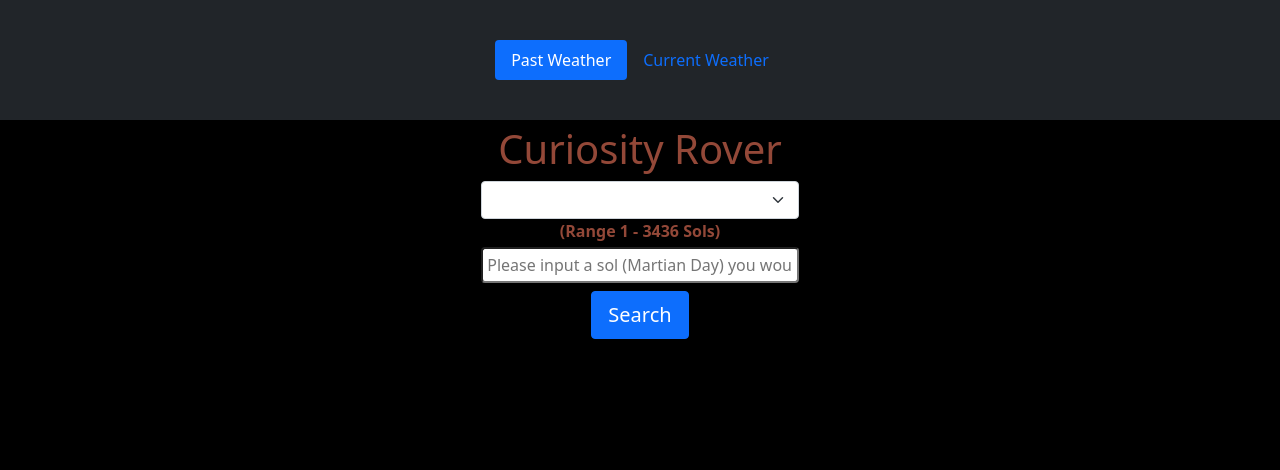
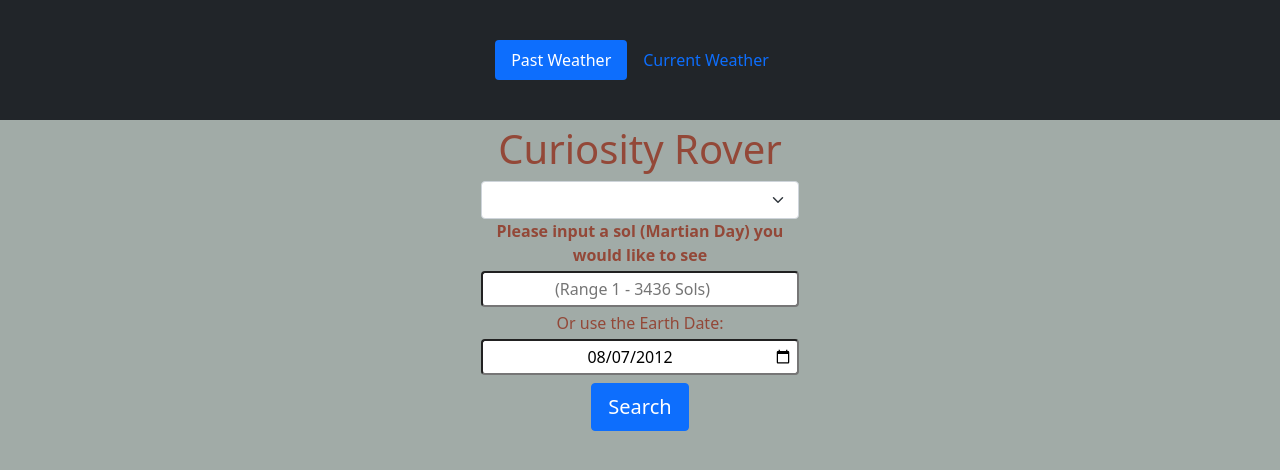
Before and after one commit to TheodoreAI/weather-app, a Vue app: page /current-weather in a window 1280 px wide. Shown: the top 470 px of the page. Built offline with nearby package versions, Linux system fonts and the light colour scheme.

Commit message:
Added another input using earth dates.

```diff
--- a/src/js/searchQuery.js
+++ b/src/js/searchQuery.js
@@ -1,16 +1,32 @@
 import axios from "axios";
-export default function callAPI(api_key, camera, solNumber, commit) {
-  console.log(typeof solNumber);
+export default function callAPI(api_key, queryObj, commit) {
+  let camera = queryObj.camera;
+  let solNumber = queryObj.solNumber;
+  let earthDate = queryObj.earthDate;
+
+  if (solNumber != undefined) {
+    query(api_key, camera, solNumber, "sol", commit);
+  } else if (earthDate != "") {
+    query(api_key, camera, earthDate, "earth_date", commit);
+  } else {
+    alert("No earth date, or Mars Sol Inputted!");
+  }
+}
+
+function query(api_key, camera, date, dateParam, commit) {
   axios
     .get(
-      "https://api.nasa.gov/mars-photos/api/v1/rovers/curiosity/photos?sol=" +
-        solNumber +
+      "https://api.nasa.gov/mars-photos/api/v1/rovers/curiosity/photos?" +
+        dateParam +
+        "=" +
+        date +
         "&camera=" +
         camera +
         "&api_key=" +
         api_key
     )
     .then((res) => {
+      console.log(res.request);
       commit("INIT_SEARCH_RESULTS", res);
     })
     .catch((error) => console.log(error));
--- a/src/store/index.js
+++ b/src/store/index.js
@@ -41,7 +41,7 @@
     },
     searchImages({ commit }, queryObj) {
       let api_key = process.env.VUE_APP_NASA_API;
-      callAPI(api_key, queryObj.camera, queryObj.sol, commit);
+      callAPI(api_key, queryObj, commit);
     },
   },
   modules: {},
--- a/src/views/CurrentWeather.vue
+++ b/src/views/CurrentWeather.vue
@@ -19,24 +19,33 @@
           v-model="this.queryObject.camera"
           required
         >
-          <option selected>Open this select menu</option>
           <option value="FHAZ">Front-Camera</option>
           <option value="RHAZ">Rear-Camera</option>
           <option value="MAST">MAST</option>
+          <option value="MAHLI">Mars Hand Lens Imager</option>
           <option value="MARDI">Mars Descent Imager</option>
           <option value="NAVCAM">Navigation-Camera</option>
         </select>
-        <label class="fw-bold"> (Range 1 - 3436 Sols)</label>
+        <label class="fw-bold">
+          Please input a sol (Martian Day) you would like to see
+        </label>
         <input
-          placeholder="Please input a sol (Martian Day) you would like to see"
-          id="floatingInputValue"
-          class="m-1 rounded mx-auto p-1 w-100"
-          input-type="number"
+          placeholder="(Range 1 - 3436 Sols)"
+          class="m-1 rounded mx-auto p-1 w-100 text-center"
+          type="number"
           min="1"
           max="3436"
           v-model.number="this.queryObject.sol"
-          required
         />
+        <label>Or use the Earth Date:</label>
+        <input
+          class="m-1 rounded mx-auto p-1 w-100 text-center"
+          type="date"
+          min="2012-08-06"
+          placeholder="Start of mission: "
+          v-model="this.queryObject.earthDate"
+        />
+
         <input
           class="btn btn-primary btn-lg m-1 rounded"
           @click="searchQuery()"
@@ -47,9 +56,7 @@
 
       <div class="row">
         <div class="col-3" v-for="img in this.photos" :key="img.id">
-          <label class="btn btn-primary m-1 rounded">
-            Image Id: {{ img.id }}
-          </label>
+          <label class="m-1 rounded"> Image Id: {{ img.id }} </label>
           <div class="testBox">
             <img :src="img.img_src" class="rounded mx-auto d-block" />
           </div>
@@ -69,13 +76,11 @@
       queryObject: {
         camera: "select",
         sol: null,
+        earthDate: "2012-08-07",
       },
       notification: "",
       found: false,
       photos: [],
-      myStyle: {
-        backgroundColor: "black",
-      },
     };
   },
   computed: {
@@ -94,12 +99,6 @@
   },
   methods: {
     ...mapActions(["searchImages"]),
-    passCamera(value) {
-      this.queryObject.camera = value;
-    },
-    passSolNumber(value) {
-      this.queryObject.sol = value;
-    },
     searchQuery() {
       console.log("Searching database for images...", this.queryObject);
       this.searchImages(this.queryObject);
@@ -114,7 +113,6 @@
 
     extractPhotos(res) {
       let photos = [];
-      console.log("extractPhotos()");
       // Make sure there are photos being returned
       if (res.data != undefined) {
         // Make sure there are photos
@@ -145,7 +143,7 @@
 .header {
   text-align: center;
   color: #934838;
-  background: black 100% 100% no-repeat;
+  background: #a1aba7 100% 100% no-repeat;
 
   min-height: 100vh;
   background-size: cover;
```
